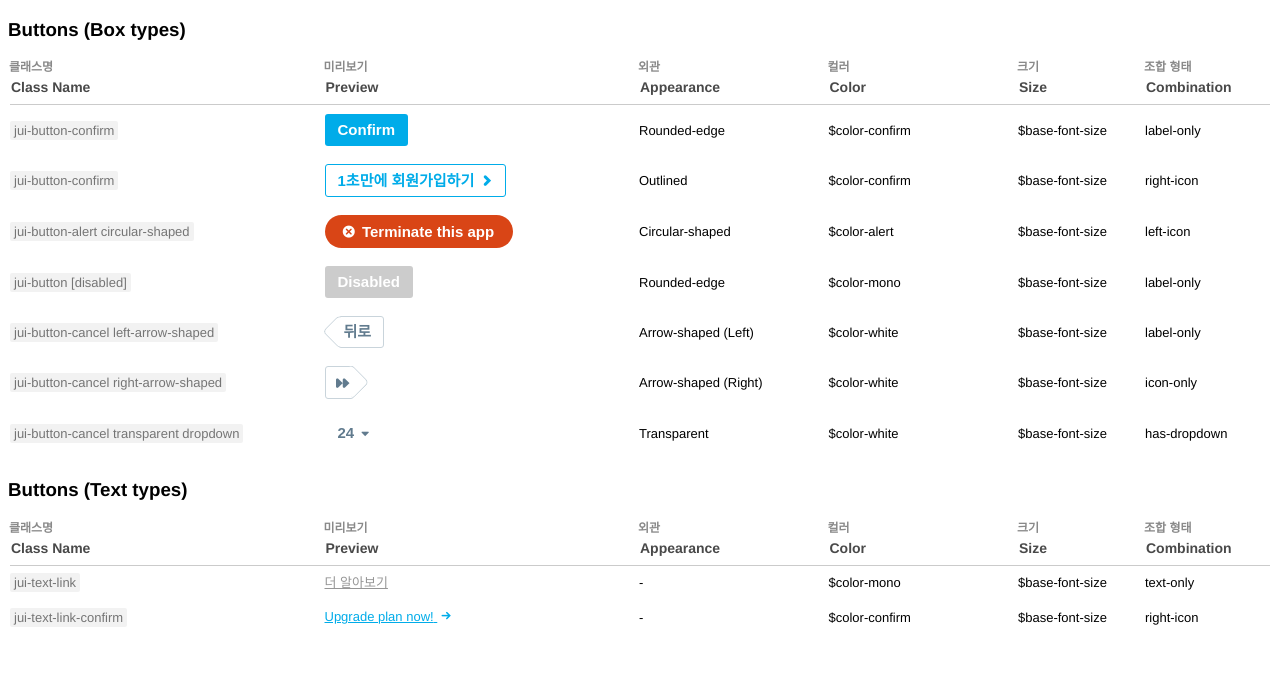
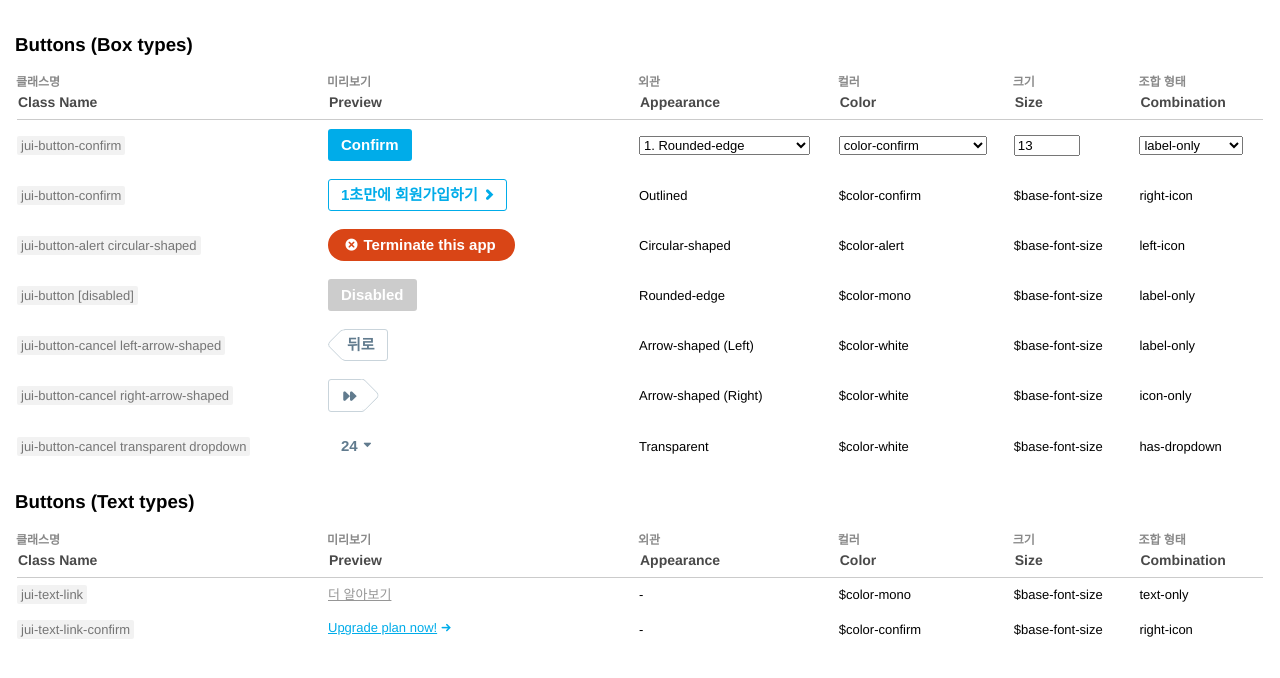
Before and after one commit to ted-jihoon-kim/comp-generator, a website: page template/template.html in a window 1280 px wide. Drawn offline with Linux system fonts and the light colour scheme.

Commit message:
update(html&scss): mixin 추가

```diff
--- a/scss/main.scss
+++ b/scss/main.scss
@@ -6,20 +6,29 @@
 body {
 	-webkit-font-smoothing: antialiased;
 	font-family: Helvetica Neue, sans-serif;
+	padding: $base-font-size;
+	margin: 0;
+}
+
+.square {
+	@include size(150px, 20px);
+	background-color: $color-cancel;
 }
 
 
-
-/* Basic Anchor */
+/* Basic Anchor Tag */
 a {
   cursor: $value-pointer;
   outline: $value-none;
+  display: $display-inline-block;
 
   font-weight: $light-font-weight;
   font-size: $small-font-size;
   line-height: $base-line-height;
 
   color: $color-mono-969696;
+
+  @include clearfix;
 
   &:hover {
 	color: $color-mono-828282;
@@ -39,8 +48,14 @@ a {
 	font-size: $base-font-size*1.2;
 	display: $display-inline-block;
 	vertical-align: $value-middle;
+
+	&:first-child {
+	  @include float-left;
+	}
+	&:last-child {
+	  @include float-right;
+	}
   }
-
 }
 
 a.jui-text-link-confirm {
@@ -59,7 +74,7 @@ a.jui-text-link-confirm {
   }
 }
 
-/* Basic Button */
+/* Basic Button Tag */
 button {
   position: relative;
   box-sizing: border-box;
@@ -75,29 +90,35 @@ button[class*="jui-button"] {
 
   background-color: $color-mono;
 
+  @include base-font-style;
   font-weight: $bold-font-weight;
-  font-size: $base-font-size;
-  line-height: $base-line-height;
 
   label {
-	color: inherit;
+	//color: inherit;
 	position: $pos-relative;
 	display: $display-inline-block;
 	pointer-events: $value-none;
   }
 
   i {
-	color: inherit;
+	//color: inherit;
 	position: $pos-relative;
-	font-weight: $base-font-weight;
-	display: $display-inline-block;
+
 	font-size: $base-font-size*1.2;
+	height: $base-font-size*1.2;
 
-	&:last-child {
-	  margin-right: -($base-font-size*0.25);
+	@include typicon-pos-fix;
+
+	&.right-pos {
+	  margin-right: -($base-font-size*0.3);
+	  margin-left: $base-font-size*0.2;
+	  @include float-right;
 	}
-	&:first-child {
-	  margin-left: -($base-font-size*0.25);
+
+	&.left-pos{
+	  margin-left: -($base-font-size*0.3);
+	  margin-right: $base-font-size*0.2;
+	  @include float-left;
 	}
   }
 
--- a/scss/mixins.scss
+++ b/scss/mixins.scss
@@ -1,3 +1,4 @@
+
 @mixin when-disabled() {
   cursor: $value-not-allowed;
   background-color: $color-mono;
@@ -15,3 +16,37 @@
   background-color: $color-transparent;
   color: $color;
 }
+
+
+@mixin clearfix {
+  &:after {
+	content: '';
+	display: block;
+	clear: both;
+	float: none;
+  }
+}
+
+@mixin float-left {
+  float: left;
+}
+
+@mixin float-right {
+  float: right;
+}
+
+@mixin typicon-pos-fix {
+  transform: translateY(-1px); //typicon 아이콘 형태에 따른 위치 보정
+}
+
+@mixin base-font-style() {
+  font-size: $base-font-size;
+  line-height: $base-line-height;
+  font-weight: $base-font-weight;
+}
+
+/* text mixin */
+@mixin size($width, $height: $width) {
+  width: $width;
+  height: $height;
+}
--- a/scss/variables.scss
+++ b/scss/variables.scss
@@ -42,6 +42,8 @@ $value-none: none;
 $value-inherit: inherit;
 $value-pointer: pointer;
 $value-middle: middle;
+$value-left: left;
+$value-right: right;
 
 $value-not-allowed: not-allowed;
 
--- a/template/template.html
+++ b/template/template.html
@@ -23,7 +23,11 @@
 	  }
 */
 	  td {
-		  padding: 8px 0;
+		padding: 8px 8px 8px 0;
+	  }
+	  td select {
+		display: inline-block;
+		width: 90%;
 	  }
 	  th {
 		font-size: 14px;
@@ -36,10 +40,10 @@
 		width: 25%;
 	  }
 	  th:nth-child(3) {
-		width: 15%;
+		width: 16%;
 	  }
 	  th:nth-child(4) {
-		width: 15%;
+		width: 14%;
 	  }
 	  th:nth-child(5) {
 		width: 10%;
@@ -67,7 +71,7 @@
 </head>
 
 <body>
-
+<!--   <div class="square"></div> -->
   <h3>Buttons (Box types)</h3>
   <table style="border: none;padding: 0;margin: 0;width: 100%;text-align: left; font-size: 13px; font-weight: 400;">
 	<tbody>
@@ -124,10 +128,41 @@
 			<label>Confirm</label>
 		  </button>
 		</td>
-		<td><span>Rounded-edge</span></td>
-		<td><span>$color-confirm</span></td>
-		<td>$base-font-size</td>
-		<td>label-only</td>
+		<td>
+		  <select id="select-appearance" style="font-size: 13px;">
+			<option value="0" label="" disabled>select appearance</option>
+			<option value="1" label="" selected>1. Rounded-edge</option>
+			<option value="2" label="" >2. Circular-shaped</option>
+			<option value="3" label="" >3. Transparent</option>
+			<option value="4" label="" >4. Outlined</option>
+			<option value="5" label="" >5. Arrow-shaped (Left)</option>
+			<option value="6" label="" >6. Arrow-shaped (Right)</option>
+		  </select>
+		</td>
+		<td>
+		  <select id="select-color" style="font-size: 13px;">
+			<option value="0" label="" disabled>select color</option>
+			<option value="1" label="" selected>color-confirm</option>
+			<option value="2" label="" >color-alert</option>
+			<option value="3" label="" >color-cancel</option>
+			<option value="4" label="" >color-mono</option>
+		  </select>
+		</td>
+		<td>
+		  <input type="number" value="13" style="width: 50%;">
+<!-- 		  $base-font-size -->
+		</td>
+		<td>
+		  <select id="select-combination" style="font-size: 13px;">
+			<option value="0" label="" disabled>select combination</option>
+			<option value="1" label="" selected>label-only</option>
+			<option value="2" label="" >left-icon</option>
+			<option value="3" label="" >right-icon</option>
+			<option value="4" label="" >icon-only</option>
+			<option value="5" label="" >label-has-dropdown</option>
+			<option value="6" label="" >icon-has-dropdown</option>
+		  </select>
+		</td>
 	  </tr>
 	  <tr>
 		<td>
@@ -136,7 +171,7 @@
 		<td>
 		  <button class="jui-button-confirm outlined">
 			<label>1초만에 회원가입하기</label>
-			<i class="typcn typcn-chevron-right"></i>
+			<i class="right-pos typcn typcn-chevron-right"></i>
 		  </button>
 		</td>
 		<td><span>Outlined</span></td>
@@ -150,7 +185,7 @@
 		</td>
 		<td>
 		  <button class="jui-button-alert circular-shaped">
-			<i class="typcn typcn-delete"></i>
+			<i class="left-pos typcn typcn-delete"></i>
 			<label>Terminate this app</label>
 		  </button>
 		</td>
@@ -209,7 +244,7 @@
 		<td>
 		  <button class="jui-button-cancel transparent dropdown">
 			<label>24</label>
-			<i class="typcn typcn-arrow-sorted-down"></i>
+			<i class="right-pos typcn typcn-arrow-sorted-down"></i>
 		  </button>
 		  <!-- <div class="jui-dropdown">
 			<ul>
```
Also changed, not shown: css/main.css, css/mixins.css.
